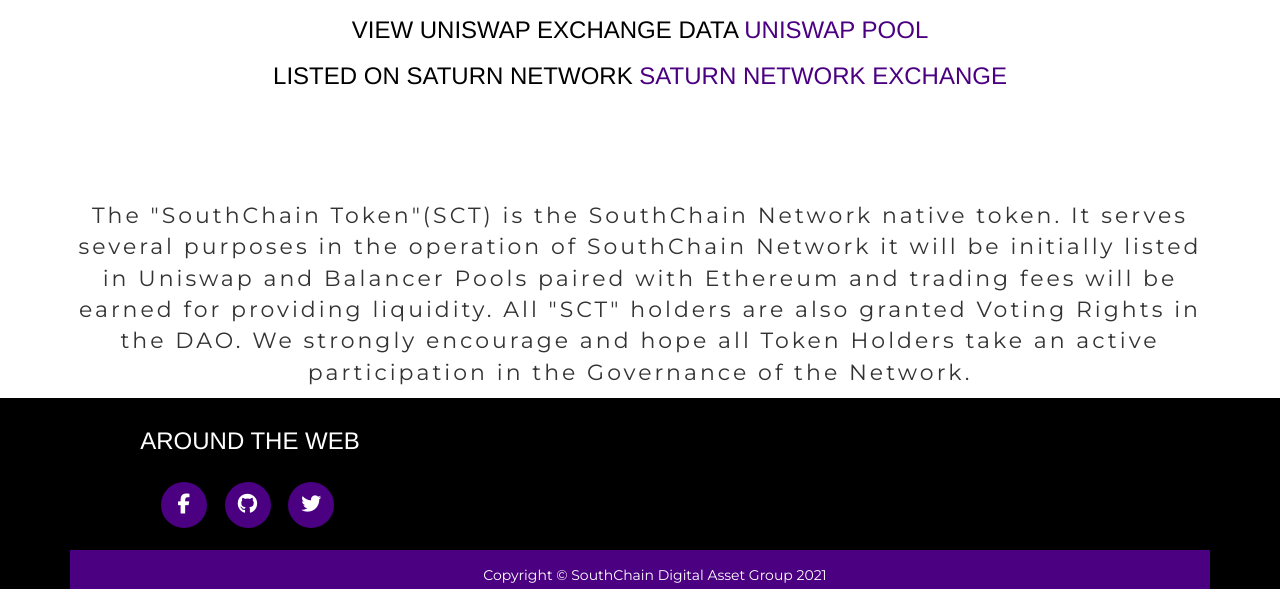
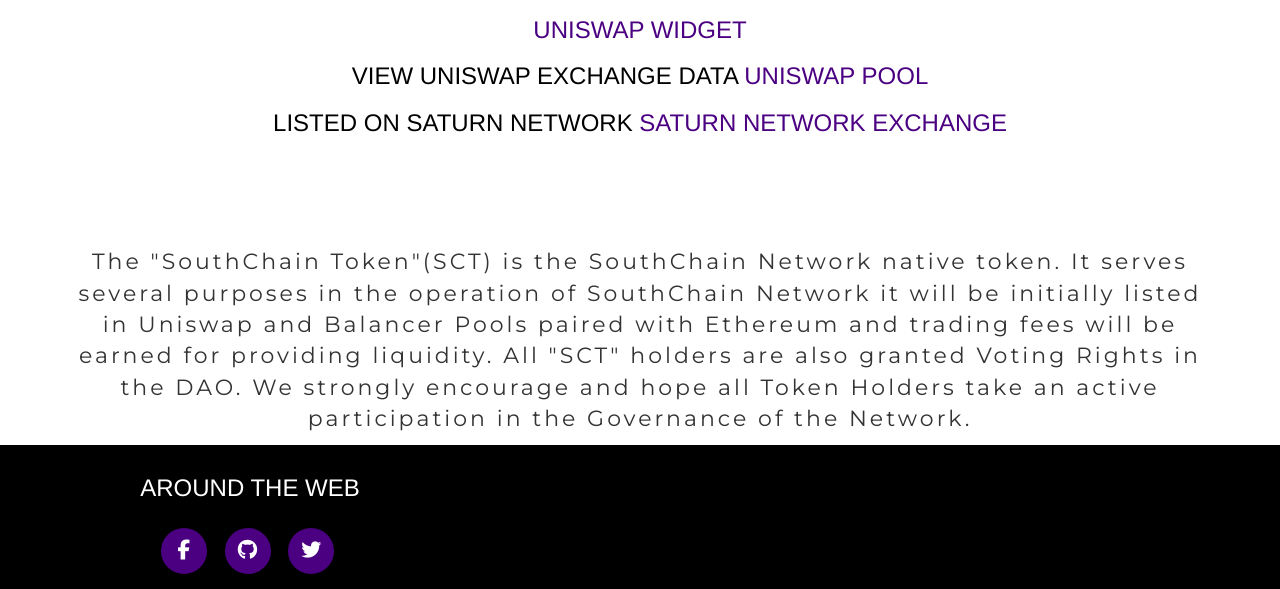
Before and after one commit to RyanPark88/southchain, a plain HTML site: page index/southchaintoken.html in a window 1280 px wide. Shown: the part 409-998 px from the top of the page. Drawn offline with nearby package versions, Linux system fonts and the light colour scheme.

Commit message:
Update southchaintoken.html

```diff
--- a/index/southchaintoken.html
+++ b/index/southchaintoken.html
@@ -91,7 +91,10 @@
                 />
               </a>
             </div>
-            <div class="img-centered">
+           <div class="img-centered">
+               <h3>
+          <a href="uniswap.html">Uniswap Widget</a>
+            </h3>
               <h3>
                 View Uniswap Exchange Data
                 <a href="https://info.uniswap.org/pair/0x4e789bcbcc6c2b1c9917cd6efea541dbc2986a41">Uniswap Pool</a>
@@ -99,8 +102,9 @@
               <div class="img-centered">
               <h3>
                 Listed on Saturn Network
-<a href="https://www.saturn.network/exchange/ETH/order-book/0x98f2e50eeca2352b60e1dad37f93dc9113a07be9">Saturn Network Exchange</a>
+              <a href="https://www.saturn.network/exchange/ETH/order-book/0x98f2e50eeca2352b60e1dad37f93dc9113a07be9">Saturn Network Exchange</a>
             </h3>
+
             </div>
             </div>
           </div>
```
